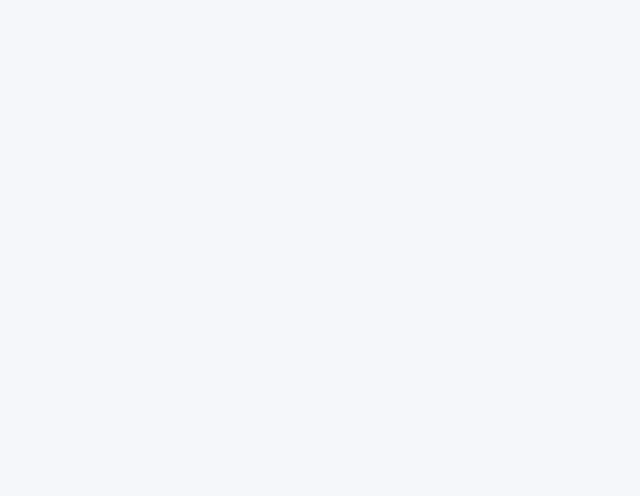
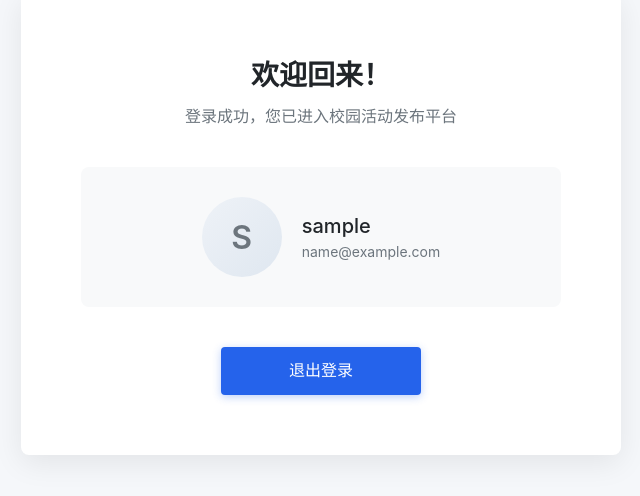
Before and after one commit to Alex-410/PBL6-7, a Vue app in the folder frontend/: page /welcome in a window 1280 px wide. Before the commit this address had no page. Shown: the part 176-672 px from the top of the page, without its empty margins (319-959 px from the left). Built offline with nearby package versions, Linux system fonts and the light colour scheme; sample sign-in values are in the browser's storage.

Commit message:
实现登录功能和注册功能

```diff
--- a/frontend/src/router/index.ts
+++ b/frontend/src/router/index.ts
@@ -1,12 +1,17 @@
 import { createRouter, createWebHistory } from 'vue-router'
 
 const router = createRouter({
-  history: createWebHistory(import.meta.env.BASE_URL),
+  history: createWebHistory(),
   routes: [
     {
       path: '/',
       name: 'auth',
       component: () => import('../views/AuthView.vue')
+    },
+    {
+      path: '/welcome',
+      name: 'welcome',
+      component: () => import('../views/WelcomeView.vue')
     }
   ]
 })
--- /dev/null
+++ b/frontend/src/services/api.ts
@@ -0,0 +1,45 @@
+import axios from 'axios';
+
+// 创建axios实例
+const api = axios.create({
+  baseURL: 'http://localhost:8080/api',
+  timeout: 10000,
+  headers: {
+    'Content-Type': 'application/json'
+  }
+});
+
+// 请求拦截器
+api.interceptors.request.use(
+  config => {
+    // 从localStorage获取token
+    const token = localStorage.getItem('token');
+    if (token) {
+      config.headers.Authorization = `Bearer ${token}`;
+    }
+    return config;
+  },
+  error => {
+    return Promise.reject(error);
+  }
+);
+
+// 响应拦截器
+api.interceptors.response.use(
+  response => {
+    return response.data;
+  },
+  error => {
+    return Promise.reject(error);
+  }
+);
+
+// 认证相关API
+export const authApi = {
+  // 注册
+  register: (data: any) => api.post('/auth/register', data),
+  // 登录
+  login: (data: any) => api.post('/auth/login', data)
+};
+
+export default api;
--- a/frontend/src/views/AuthView.vue
+++ b/frontend/src/views/AuthView.vue
@@ -122,7 +122,10 @@
 import { ref, reactive } from 'vue'
 import { ElMessage } from 'element-plus'
 import type { FormInstance, FormRules } from 'element-plus'
+import { useRouter } from 'vue-router'
+import { authApi } from '../services/api'
 
+const router = useRouter()
 const hoverSide = ref<string | null>(null)
 const registerFormRef = ref<FormInstance>()
 const loginFormRef = ref<FormInstance>()
@@ -190,9 +193,19 @@ const handleRegister = async () => {
     if (valid) {
       registerLoading.value = true
       try {
-        ElMessage.success('注册功能开发中...')
+        const response = await authApi.register(registerForm)
+        if (response.code === 200) {
+          ElMessage.success('注册成功')
+          // 保存token和用户信息
+          localStorage.setItem('token', response.data.token)
+          localStorage.setItem('user', JSON.stringify(response.data))
+          // 跳转到欢迎页面
+          router.push('/welcome')
+        } else {
+          ElMessage.error(response.message || '注册失败')
+        }
       } catch (error) {
-        ElMessage.error('注册失败')
+        ElMessage.error('注册失败，请检查网络连接')
       } finally {
         registerLoading.value = false
       }
@@ -207,9 +220,19 @@ const handleLogin = async () => {
     if (valid) {
       loginLoading.value = true
       try {
-        ElMessage.success('登录功能开发中...')
+        const response = await authApi.login(loginForm)
+        if (response.code === 200) {
+          ElMessage.success('登录成功')
+          // 保存token和用户信息
+          localStorage.setItem('token', response.data.token)
+          localStorage.setItem('user', JSON.stringify(response.data))
+          // 跳转到欢迎页面
+          router.push('/welcome')
+        } else {
+          ElMessage.error(response.message || '登录失败')
+        }
       } catch (error) {
-        ElMessage.error('登录失败')
+        ElMessage.error('登录失败，请检查网络连接')
       } finally {
         loginLoading.value = false
       }
--- /dev/null
+++ b/frontend/src/views/WelcomeView.vue
@@ -0,0 +1,186 @@
+<template>
+  <div class="welcome-container">
+    <div class="welcome-card">
+      <div class="welcome-header">
+        <h1>欢迎回来！</h1>
+        <p>登录成功，您已进入校园活动发布平台</p>
+      </div>
+      <div class="welcome-content">
+        <div class="user-info">
+          <div class="avatar">
+            <img v-if="user.avatar" :src="user.avatar" alt="用户头像">
+            <div v-else class="avatar-placeholder">
+              {{ user.username.charAt(0).toUpperCase() }}
+            </div>
+          </div>
+          <div class="user-details">
+            <h2>{{ user.username }}</h2>
+            <p>{{ user.email }}</p>
+          </div>
+        </div>
+        <el-button type="primary" @click="handleLogout">退出登录</el-button>
+      </div>
+    </div>
+  </div>
+</template>
+
+<script setup lang="ts">
+import { ref, onMounted } from 'vue';
+import { useRouter } from 'vue-router';
+import { ElMessage } from 'element-plus';
+
+const router = useRouter();
+const user = ref({
+  username: '',
+  email: '',
+  avatar: null
+});
+
+onMounted(() => {
+  // 从localStorage获取用户信息
+  const userInfo = localStorage.getItem('user');
+  if (userInfo) {
+    user.value = JSON.parse(userInfo);
+  } else {
+    // 如果没有用户信息，跳转到登录页面
+    router.push('/');
+  }
+});
+
+const handleLogout = () => {
+  // 清除localStorage中的数据
+  localStorage.removeItem('token');
+  localStorage.removeItem('user');
+  ElMessage.success('退出登录成功');
+  // 跳转到登录页面
+  router.push('/');
+};
+</script>
+
+<style scoped lang="scss">
+.welcome-container {
+  width: 100%;
+  height: 100vh;
+  display: flex;
+  align-items: center;
+  justify-content: center;
+  padding: 40px;
+  background: #f5f7fa;
+}
+
+.welcome-card {
+  width: 100%;
+  max-width: 600px;
+  background: white;
+  border-radius: 8px;
+  box-shadow: 0 8px 30px rgba(0, 0, 0, 0.08);
+  padding: 60px;
+  text-align: center;
+  transition: all 0.3s ease;
+
+  &:hover {
+    box-shadow: 0 12px 40px rgba(0, 0, 0, 0.12);
+    transform: translateY(-2px);
+  }
+}
+
+.welcome-header {
+  margin-bottom: 40px;
+
+  h1 {
+    font-family: 'Inter', -apple-system, BlinkMacSystemFont, 'Segoe UI', Roboto, sans-serif;
+    font-size: 28px;
+    font-weight: 600;
+    color: #212529;
+    margin-bottom: 10px;
+  }
+
+  p {
+    font-size: 16px;
+    color: #6c757d;
+    margin: 0;
+  }
+}
+
+.welcome-content {
+  display: flex;
+  flex-direction: column;
+  align-items: center;
+  gap: 40px;
+}
+
+.user-info {
+  display: flex;
+  align-items: center;
+  gap: 20px;
+  padding: 30px;
+  background: #f8f9fa;
+  border-radius: 8px;
+  width: 100%;
+  justify-content: center;
+}
+
+.avatar {
+  width: 80px;
+  height: 80px;
+  border-radius: 50%;
+  overflow: hidden;
+  background: #e9ecef;
+
+  img {
+    width: 100%;
+    height: 100%;
+    object-fit: cover;
+  }
+
+  .avatar-placeholder {
+    width: 100%;
+    height: 100%;
+    display: flex;
+    align-items: center;
+    justify-content: center;
+    font-size: 32px;
+    font-weight: 600;
+    color: #6c757d;
+    background: linear-gradient(135deg, #eef2f7 0%, #dfe7f0 100%);
+  }
+}
+
+.user-details {
+  text-align: left;
+
+  h2 {
+    font-family: 'Inter', -apple-system, BlinkMacSystemFont, 'Segoe UI', Roboto, sans-serif;
+    font-size: 20px;
+    font-weight: 500;
+    color: #212529;
+    margin: 0 0 5px 0;
+  }
+
+  p {
+    font-size: 14px;
+    color: #6c757d;
+    margin: 0;
+  }
+}
+
+.el-button {
+  width: 200px;
+  height: 48px;
+  font-size: 16px;
+  font-weight: 500;
+  border-radius: 4px;
+  background: #2563eb;
+  color: white;
+  border: none;
+  box-shadow: 0 2px 8px rgba(37, 99, 235, 0.3);
+  transition: all 0.3s ease;
+
+  &:hover {
+    transform: translateY(-2px);
+    box-shadow: 0 4px 12px rgba(37, 99, 235, 0.4);
+    background: #1d4ed8 !important;
+    color: white !important;
+  }
+}
+</style>
```
Also changed, not shown: 2 other files (tests, documents, lock files or other folders).
